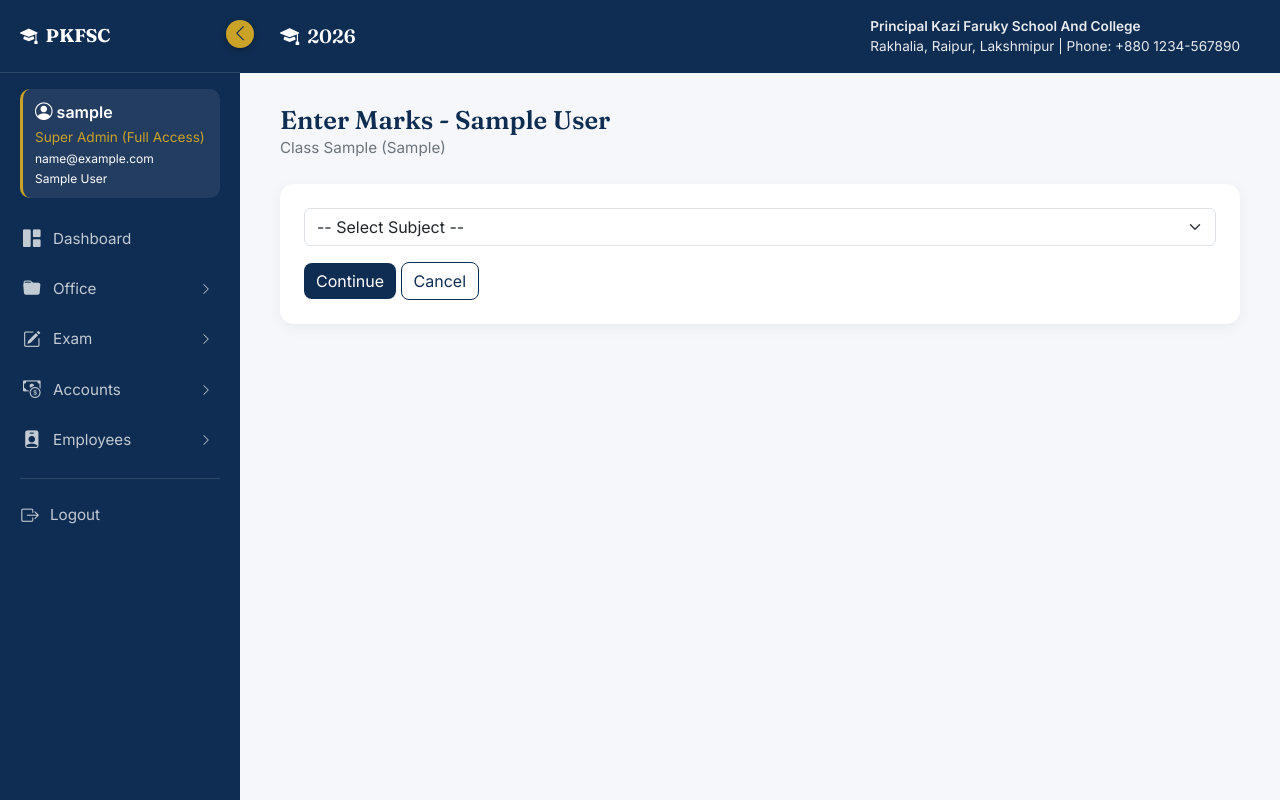
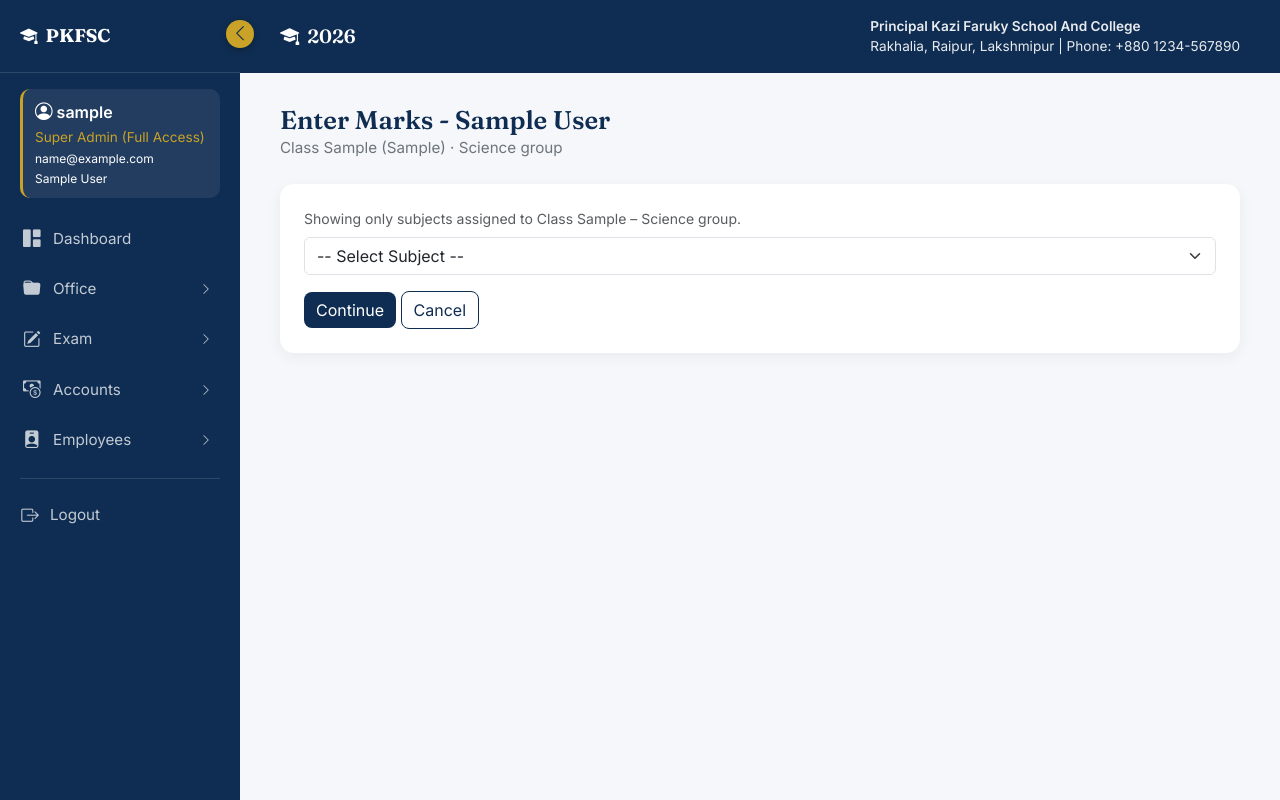
Before and after one commit to riazdzt2025-byte/school-management-system, a Django app: page /exams/1/select-subject/ in a window 1280 px wide. Run offline with Django 5.2, Linux system fonts and the light colour scheme; a user stored in the database is signed in; tables that the repository leaves empty hold one stand-in row (values such as "Sample post"); some libraries are stand-ins or nearby versions.

Commit message:
Make marks entry group-aware: filter subject list by exam class/group
Exam List > Enter Marks listed every Subject in the database, ignoring the
exam's class and group, so a Science exam offered Business subjects. Marks
entry now uses SubjectRequirement for the exam's institution + class + group,
matching the behaviour already used by the Start Entering Marks page.

- add get_exam_subjects() helper (falls back to all subjects when the class
  has no SubjectRequirement rows configured, so entry is never blocked)
- validate the chosen subject on POST in select_marks_subject
- guard enter_marks against hand-edited URLs for unassigned subjects
- show which class/group the list is filtered by in the template

Co-authored-by: arena-agent <297053741+arena-agent@users.noreply.github.com>

```diff
--- a/students/templates/students/select_marks_subject.html
+++ b/students/templates/students/select_marks_subject.html
@@ -6,17 +6,30 @@
 <div class="page-header">
     <div>
         <h1>Enter Marks - {{ exam.name }}</h1>
-        <div class="subtitle">Class {{ exam.admission_class }}{% if exam.section %} ({{ exam.section }}){% endif %}</div>
+        <div class="subtitle">
+            Class {{ exam.admission_class }}{% if exam.section %} ({{ exam.section }}){% endif %}{% if exam.group %} &middot; {{ exam.get_group_display }} group{% endif %}
+        </div>
     </div>
 </div>
 
 <div class="table-card p-4">
+    {% if is_filtered %}
+    <p class="text-muted small mb-2">
+        Showing only subjects assigned to Class {{ exam.admission_class }}{% if exam.group %} &ndash; {{ exam.get_group_display }} group{% endif %}.
+    </p>
+    {% else %}
+    <p class="text-muted small mb-2">
+        No subject assignments are configured for this class yet, so all subjects are listed.
+    </p>
+    {% endif %}
     <form method="post">
         {% csrf_token %}
         <select name="subject" class="form-select" required>
             <option value="">-- Select Subject --</option>
             {% for subject in subjects %}
             <option value="{{ subject.pk }}">{{ subject.name }} ({{ subject.full_marks }})</option>
+            {% empty %}
+            <option value="" disabled>No subjects available</option>
             {% endfor %}
         </select>
         <button class="btn btn-navy mt-3">Continue</button>
--- a/students/views.py
+++ b/students/views.py
@@ -1512,6 +1512,29 @@ def get_applicable_subjects(institution, admission_class, group='', religion='')
             optional_groups.setdefault(req.optional_set_key or 'default', []).append(subject_data)
 
     return {'mandatory': mandatory, 'conditional': conditional, 'optional_groups': optional_groups}
+
+
+def get_exam_subjects(exam):
+    """Subjects that actually apply to this exam's institution + class + group.
+
+    Marks entry must be group-aware: a Science exam should not offer Business
+    Studies. Falls back to every subject when no SubjectRequirement rows are
+    configured yet, so marks entry never gets blocked on an unconfigured class.
+
+    Returns (subjects_queryset_or_list, is_filtered).
+    """
+    if exam.institution_id:
+        reqs = SubjectRequirement.objects.filter(
+            institution_id=exam.institution_id,
+            admission_class=str(exam.admission_class),
+        ).filter(Q(group='') | Q(group=exam.group or ''))
+        subject_ids = list(reqs.values_list('subject_id', flat=True).distinct())
+        if subject_ids:
+            return Subject.objects.filter(pk__in=subject_ids).order_by('name'), True
+
+    return Subject.objects.all().order_by('name'), False
+
+
 @login_required
 @permission_required('students.add_exammark', raise_exception=True)
 def start_entering_marks(request):
@@ -2251,13 +2274,23 @@ def toggle_publish_exam(request, pk):
 @permission_required('students.add_exammark', raise_exception=True)
 def select_marks_subject(request, pk):
     exam = get_object_or_404(Exam, pk=pk)
-    subjects = Subject.objects.all().order_by('name')
+    subjects, is_filtered = get_exam_subjects(exam)
+    allowed_ids = {s.pk for s in subjects}
+
     if request.method == 'POST':
         subject_id = request.POST.get('subject')
-        if subject_id:
+        if not subject_id:
+            messages.error(request, 'Please select a subject.')
+        elif is_filtered and int(subject_id) not in allowed_ids:
+            messages.error(request, 'That subject is not assigned to this class/group.')
+        else:
             return redirect('enter_marks', pk=exam.pk, subject_pk=subject_id)
-        messages.error(request, 'Please select a subject.')
-    return render(request, 'students/select_marks_subject.html', {'exam': exam, 'subjects': subjects})
+
+    return render(request, 'students/select_marks_subject.html', {
+        'exam': exam,
+        'subjects': subjects,
+        'is_filtered': is_filtered,
+    })
 
 
 @login_required
@@ -2336,6 +2369,18 @@ def import_exam_marks(request, pk):
 def enter_marks(request, pk, subject_pk):
     exam = get_object_or_404(Exam, pk=pk)
     subject = get_object_or_404(Subject, pk=subject_pk)
+
+    # Guard against entering marks for a subject that is not assigned to this
+    # exam's class/group (e.g. by editing the URL directly).
+    allowed_subjects, is_filtered = get_exam_subjects(exam)
+    if is_filtered and not allowed_subjects.filter(pk=subject.pk).exists():
+        messages.error(
+            request,
+            f'"{subject.name}" is not assigned to Class {exam.admission_class}'
+            f'{" (" + exam.get_group_display() + ")" if exam.group else ""}.'
+        )
+        return redirect('select_marks_subject', pk=exam.pk)
+
     marks_config = get_subject_marks(exam, subject)
     students_qs = Student.objects.filter(admission_class__in=_class_filter_variants(exam.admission_class))
     if exam.section:
```
